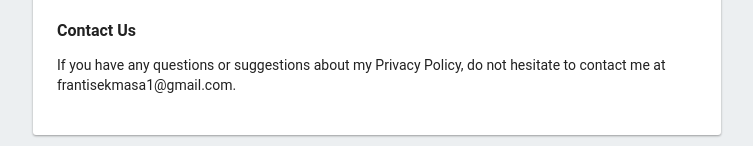
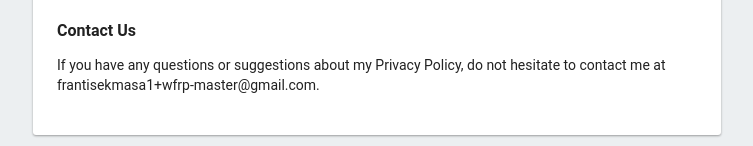
Before and after one commit to fmasa/wfrp-master, a website: page webapp/privacy-policy.html in a window 1280 px wide. Shown: the part 1971-2117 px from the top of the page, without its empty margins (263-1016 px from the left). Drawn offline with Linux system fonts and the light colour scheme.

Commit message:
Change email in privacy policy

```diff
--- a/webapp/privacy-policy.html
+++ b/webapp/privacy-policy.html
@@ -150,7 +150,7 @@
             <h2>Contact Us</h2>
             <p>
                 If you have any questions or suggestions about my
-                Privacy Policy, do not hesitate to contact me at frantisekmasa1@gmail.com.
+                Privacy Policy, do not hesitate to contact me at frantisekmasa1+wfrp-master@gmail.com.
             </p>
         </div>
         <div id="footer">
```
